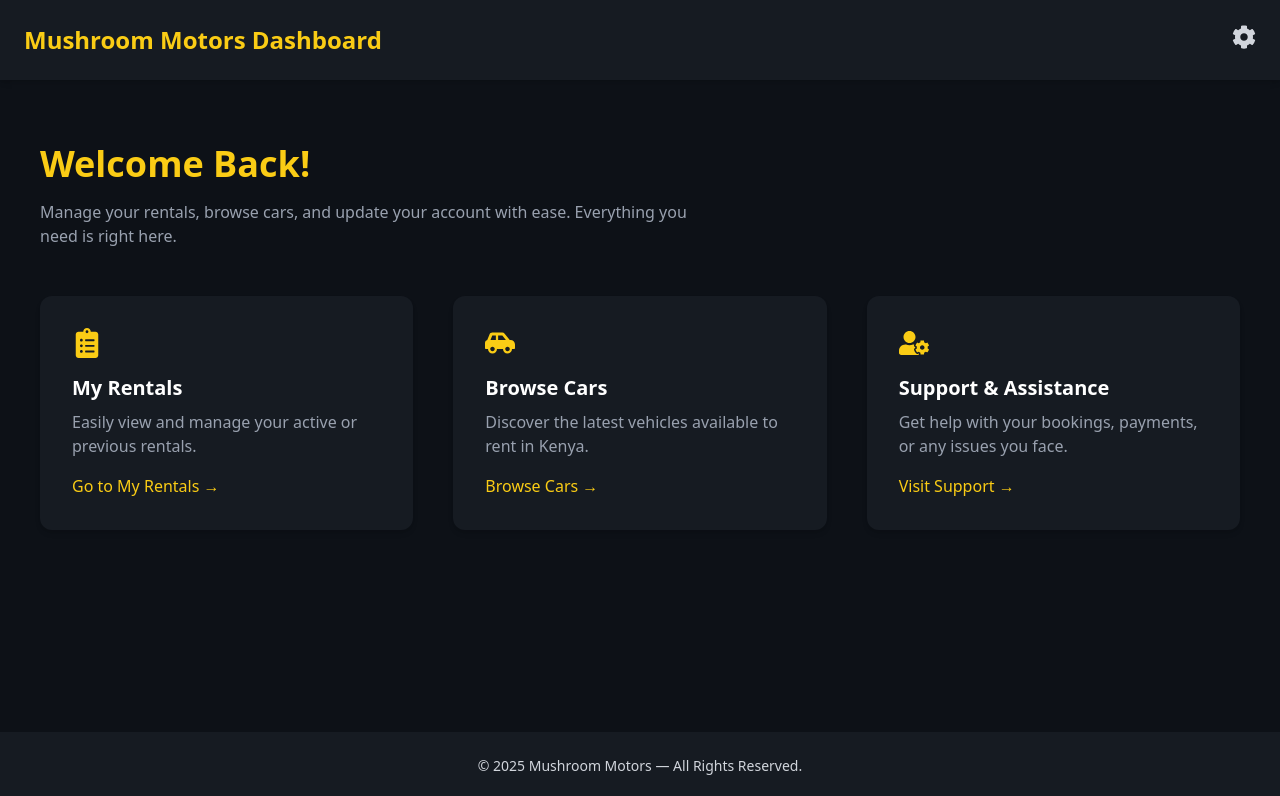
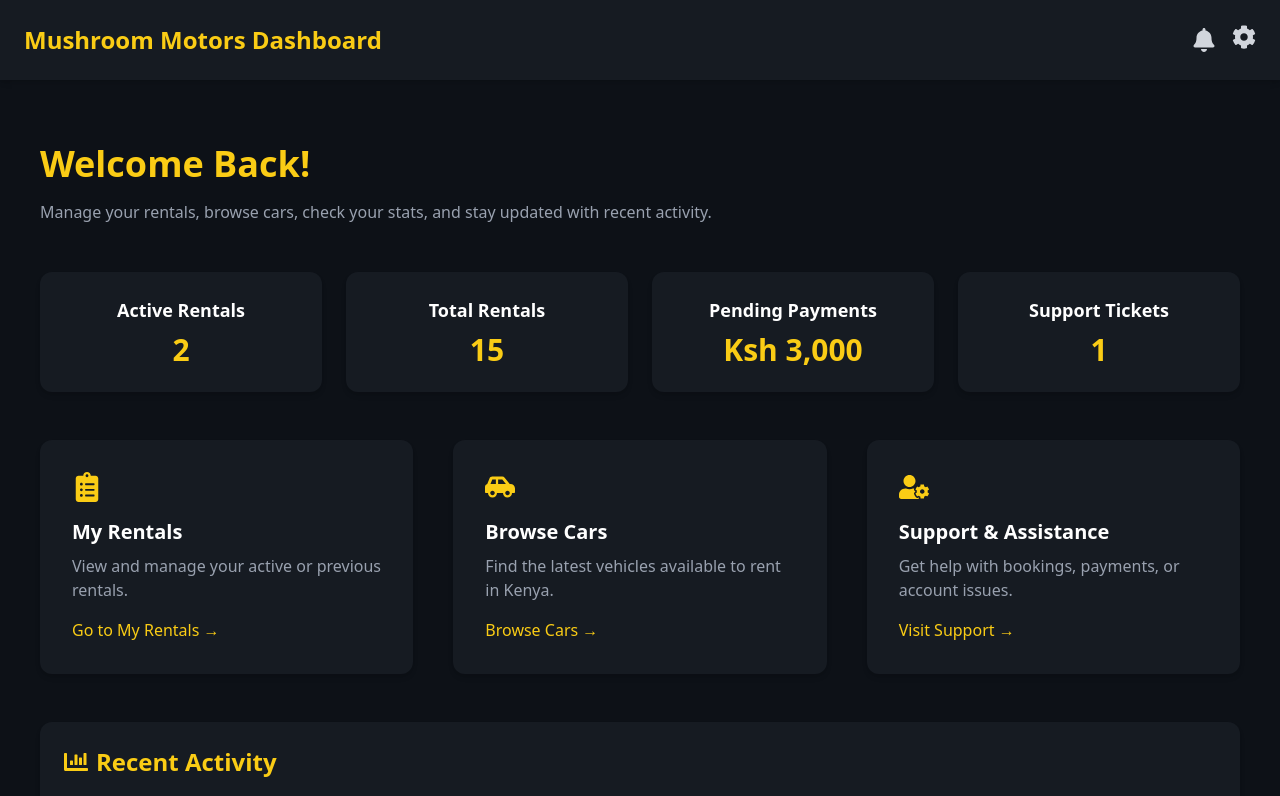
Before and after one commit to festus-sulumeti/mushroom-motors-rental-frontend, a React (Vite) app: page /dashboard in a window 1280 px wide. Shown: the top 796 px of the page. Built offline with nearby package versions, Linux system fonts and the light colour scheme.

Commit message:
feat(dashboard): enhance user dashboard with stats, recent activity, and notifications

```diff
--- a/src/components/user-dashboard/UserDashboardHome.jsx
+++ b/src/components/user-dashboard/UserDashboardHome.jsx
@@ -1,6 +1,6 @@
 import React, { useState } from 'react';
 import { Link } from 'react-router-dom';
-import { FaCarSide, FaUserCog, FaClipboardList, FaCog } from 'react-icons/fa';
+import { FaCarSide, FaUserCog, FaClipboardList, FaCog, FaBell, FaChartBar } from 'react-icons/fa';
 
 const UserDashboardHome = () => {
   const [dropdownOpen, setDropdownOpen] = useState(false);
@@ -11,6 +11,11 @@ const UserDashboardHome = () => {
       <header className="bg-[#161B22] p-6 flex justify-between items-center shadow-md relative">
         <h1 className="text-2xl font-bold text-[#FACC15]">Mushroom Motors Dashboard</h1>
 
+        <div className="flex space-x-4">
+          <button className="text-gray-300 text-2xl hover:text-[#FACC15]">
+            <FaBell />
+          </button>
+
           <div className="relative">
             <button
               onClick={() => setDropdownOpen(!dropdownOpen)}
@@ -20,7 +25,6 @@ const UserDashboardHome = () => {
             </button>
             {dropdownOpen && (
               <div className="absolute right-0 mt-3 w-48 bg-[#161B22] border border-gray-700 rounded-md shadow-md py-2 z-50">
-
                 <Link
                   to="/account-settings"
                   className="block px-4 py-2 text-sm text-gray-300 hover:bg-[#0D1117] hover:text-[#FACC15]"
@@ -36,41 +40,70 @@ const UserDashboardHome = () => {
               </div>
             )}
           </div>
+        </div>
       </header>
 
       {/* Main Content */}
       <main className="flex-grow px-10 py-16">
         <h2 className="text-4xl font-extrabold mb-4 text-[#FACC15]">Welcome Back!</h2>
         <p className="text-gray-400 mb-12 max-w-2xl">
-          Manage your rentals, browse cars, and update your account with ease. Everything you need is right here.
+          Manage your rentals, browse cars, check your stats, and stay updated with recent activity.
         </p>
 
-        <div className="grid md:grid-cols-3 gap-10">
+        {/* Quick Stats */}
+        <div className="grid md:grid-cols-4 gap-6 mb-12">
+          <div className="bg-[#161B22] rounded-xl p-6 text-center shadow-md">
+            <h3 className="text-lg font-semibold mb-2">Active Rentals</h3>
+            <p className="text-3xl font-bold text-[#FACC15]">2</p>
+          </div>
+          <div className="bg-[#161B22] rounded-xl p-6 text-center shadow-md">
+            <h3 className="text-lg font-semibold mb-2">Total Rentals</h3>
+            <p className="text-3xl font-bold text-[#FACC15]">15</p>
+          </div>
+          <div className="bg-[#161B22] rounded-xl p-6 text-center shadow-md">
+            <h3 className="text-lg font-semibold mb-2">Pending Payments</h3>
+            <p className="text-3xl font-bold text-[#FACC15]">Ksh 3,000</p>
+          </div>
+          <div className="bg-[#161B22] rounded-xl p-6 text-center shadow-md">
+            <h3 className="text-lg font-semibold mb-2">Support Tickets</h3>
+            <p className="text-3xl font-bold text-[#FACC15]">1</p>
+          </div>
+        </div>
+
+        {/* Main Dashboard Cards */}
+        <div className="grid md:grid-cols-3 gap-10 mb-12">
           <div className="bg-[#161B22] rounded-xl p-8 shadow-md hover:ring-2 hover:ring-[#FACC15] transition cursor-pointer">
             <FaClipboardList className="text-3xl text-[#FACC15] mb-4" />
             <h3 className="text-xl font-semibold text-white mb-2">My Rentals</h3>
-            <p className="text-gray-400 mb-4">Easily view and manage your active or previous rentals.</p>
+            <p className="text-gray-400 mb-4">View and manage your active or previous rentals.</p>
             <Link to="/my-rentals" className="text-[#FACC15] font-medium hover:underline">Go to My Rentals →</Link>
           </div>
 
           <div className="bg-[#161B22] rounded-xl p-8 shadow-md hover:ring-2 hover:ring-[#FACC15] transition cursor-pointer">
             <FaCarSide className="text-3xl text-[#FACC15] mb-4" />
             <h3 className="text-xl font-semibold text-white mb-2">Browse Cars</h3>
-            <p className="text-gray-400 mb-4">Discover the latest vehicles available to rent in Kenya.</p>
+            <p className="text-gray-400 mb-4">Find the latest vehicles available to rent in Kenya.</p>
             <Link to="/cars" className="text-[#FACC15] font-medium hover:underline">Browse Cars →</Link>
           </div>
 
           <div className="bg-[#161B22] rounded-xl p-8 shadow-md hover:ring-2 hover:ring-[#FACC15] transition cursor-pointer">
             <FaUserCog className="text-3xl text-[#FACC15] mb-4" />
             <h3 className="text-xl font-semibold text-white mb-2">Support & Assistance</h3>
-            <p className="text-gray-400 mb-4">
-                Get help with your bookings, payments, or any issues you face.
-            </p>
-            <Link to="/support" className="text-[#FACC15] font-medium hover:underline">
-                Visit Support →
-            </Link>
+            <p className="text-gray-400 mb-4">Get help with bookings, payments, or account issues.</p>
+            <Link to="/support" className="text-[#FACC15] font-medium hover:underline">Visit Support →</Link>
+          </div>
         </div>
 
+        {/* Recent Activity */}
+        <div className="bg-[#161B22] rounded-xl p-6 shadow-md">
+          <h3 className="text-2xl font-semibold mb-4 text-[#FACC15] flex items-center">
+            <FaChartBar className="mr-2" /> Recent Activity
+          </h3>
+          <ul className="text-gray-300 space-y-2">
+            <li>✅ Successfully booked Toyota Axio on July 20, 2025</li>
+            <li>💳 Payment of Ksh 2,000 completed on July 18, 2025</li>
+            <li>📩 Support ticket opened: "Issue with car return" — July 17, 2025</li>
+          </ul>
         </div>
       </main>
 
```
Lines whose indentation alone changed are shown as unchanged.
